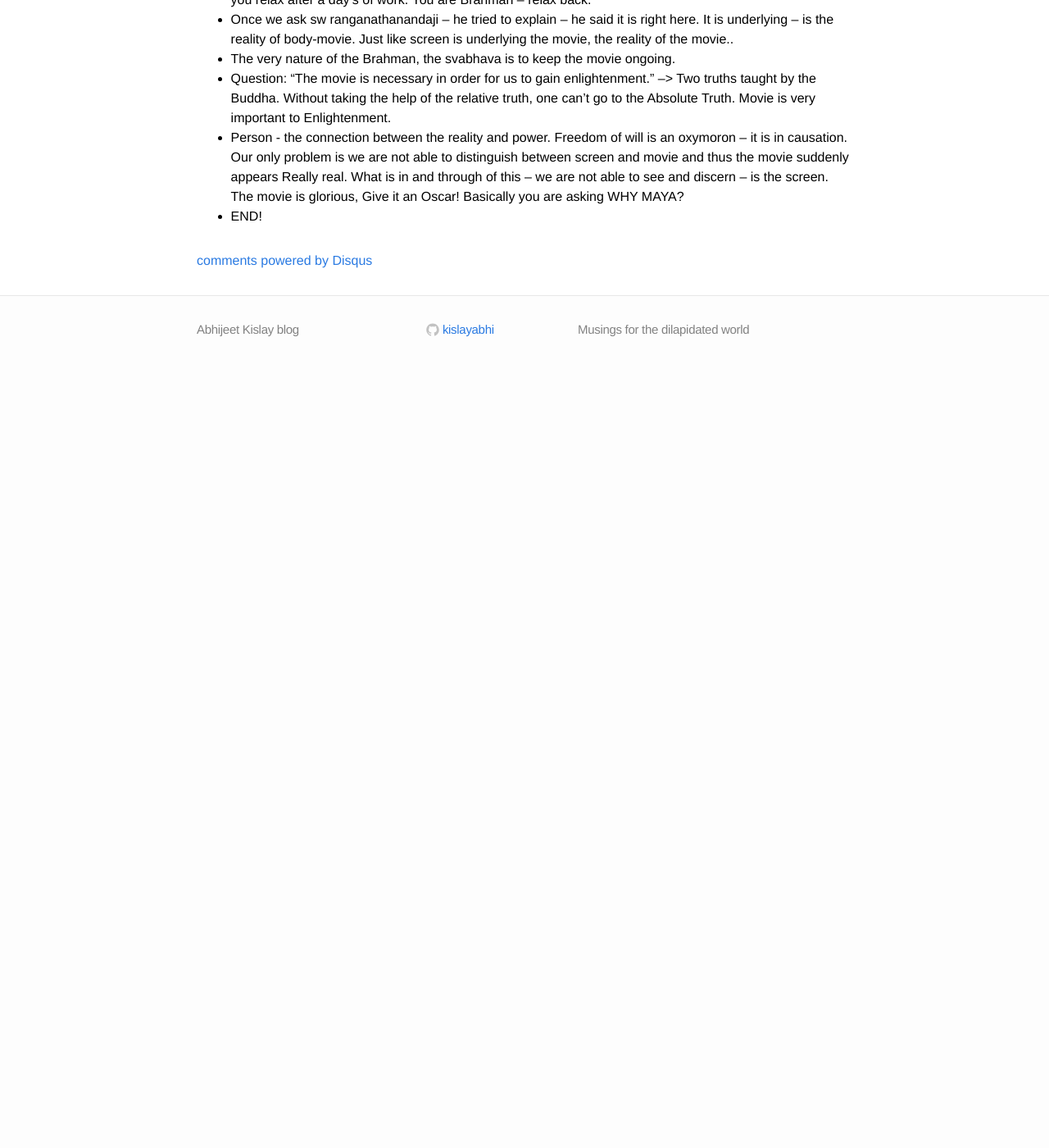
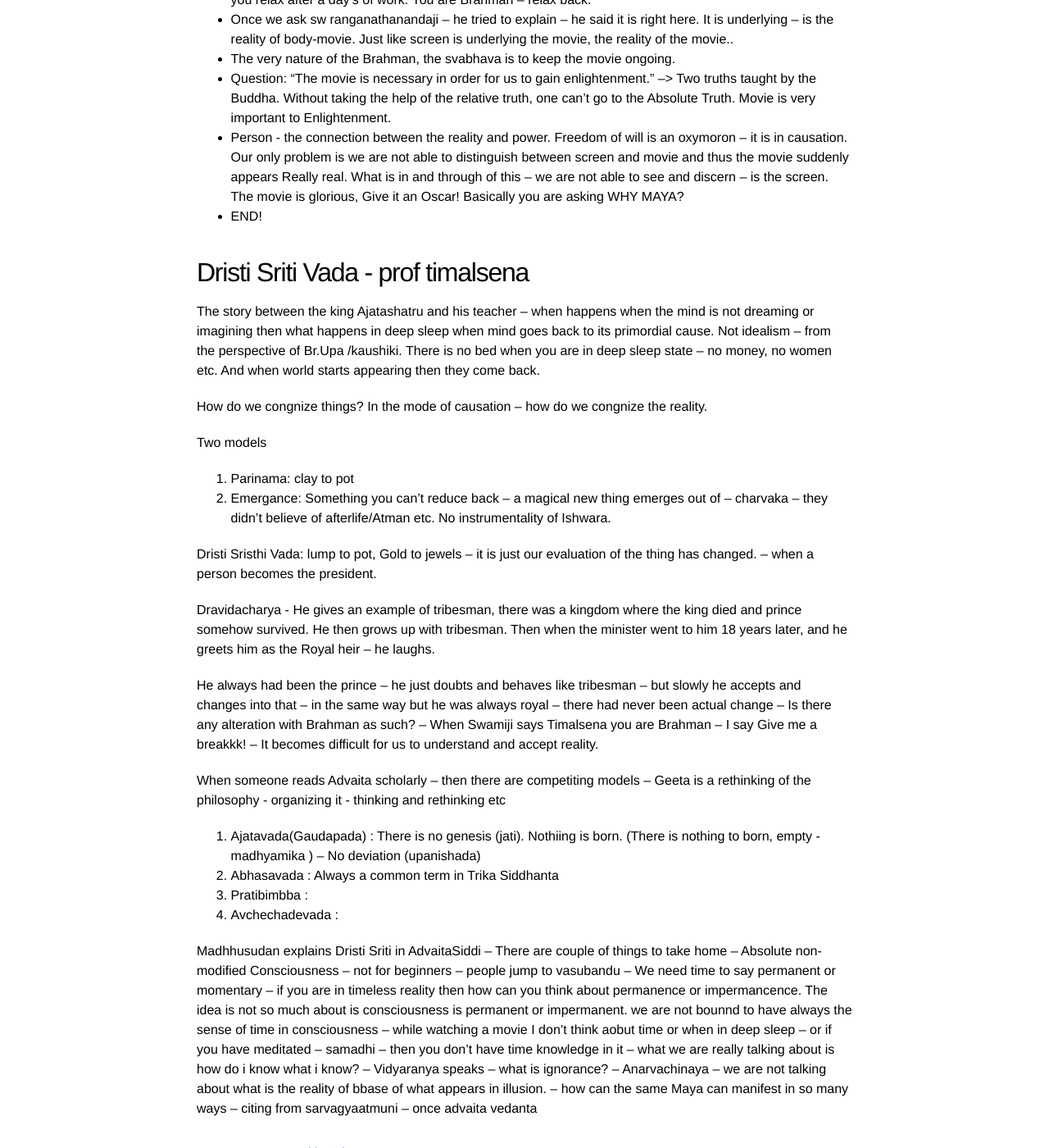
Before and after one commit to kislayabhi/kislayabhi.github.io, a Jekyll site: the page built from _posts/2021-3-3-Lecture-Summaries.md, in a window 1280 px wide and 1400 px high, scrolled down 5135 px. Shown: the whole window at 82% size. Built offline with Jekyll 4.4.1, drawn with Linux system fonts in a browser that asks for light colours; comment, search, counter and statistics services are not loaded; before the commit the page ends 5593 px from its top, so only the background shows below that.

Commit message:
Update 2021-3-3-Lecture-Summaries.md

```diff
--- a/_posts/2021-3-3-Lecture-Summaries.md
+++ b/_posts/2021-3-3-Lecture-Summaries.md
@@ -104,3 +104,30 @@ If the screen is not forcing the movie to run -- then who is making it play -- b
 * Question: "The movie is necessary in order for us to gain enlightenment." --> Two truths taught by the  Buddha. Without taking the help of the relative truth, one can't go to the Absolute Truth. Movie is very important to Enlightenment.
 * Person - the connection between the reality and power. Freedom of will is an oxymoron -- it is in causation. Our only problem is we are not able to distinguish between screen and movie and thus the movie suddenly appears Really real. What is in and through of this -- we are not able to see and discern -- is the screen. The movie is glorious, Give it an Oscar! Basically you are asking WHY MAYA?
 *  END!
+
+
+
+## Dristi Sriti Vada - prof timalsena
+
+The story between the king Ajatashatru and his teacher -- when happens when the mind is not dreaming or imagining then what happens in deep sleep when mind goes back to its primordial cause. Not idealism -- from the perspective of Br.Upa /kaushiki. There is no bed when you are in deep sleep state -- no money, no women etc. And when world starts appearing then they come back.
+
+How do we congnize things? In the mode of causation -- how do we congnize the reality.
+
+Two models
+1. Parinama: clay to pot
+2. Emergance: Something you can't reduce back -- a magical new thing emerges out of -- charvaka -- they didn't believe of afterlife/Atman etc. No instrumentality of Ishwara.
+
+Dristi Sristhi Vada: lump to pot, Gold to jewels -- it is just our evaluation of the thing has changed. -- when a person becomes the president.
+
+Dravidacharya - He gives an example of tribesman, there was a kingdom where the king died and prince somehow survived. He then grows up with tribesman. Then when the minister went to him 18 years later, and he greets him as the Royal heir -- he laughs.
+
+He always had been the prince -- he just doubts and behaves like tribesman -- but slowly he accepts and changes into that -- in the same way but he was always royal -- there had never been actual change -- Is there any alteration with Brahman as such? -- When Swamiji says Timalsena you are Brahman -- I say Give me a breakkk! -- It becomes difficult for us to understand and accept reality.
+
+
+When someone reads Advaita scholarly -- then there are competiting models -- Geeta is a rethinking of the philosophy - organizing it - thinking and rethinking etc
+1. Ajatavada(Gaudapada) : There is no genesis (jati). Nothiing is born. (There is nothing to born, empty - madhyamika ) -- No deviation (upanishada)
+2. Abhasavada : Always a common term in Trika Siddhanta
+3. Pratibimbba :
+4. Avchechadevada :
+
+Madhhusudan explains Dristi Sriti in AdvaitaSiddi -- There are couple of things to take home -- Absolute non-modified Consciousness -- not for beginners -- people jump to vasubandu -- We need time to say permanent or momentary -- if you are in timeless reality then how can you think about permanence or impermancence. The idea is not so much about is consciousness is permanent or impermanent. we are not bounnd to have always the sense of time in consciousness -- while watching a movie I don't think aobut time or when in deep sleep -- or if you have meditated -- samadhi -- then you don't have time knowledge in it -- what we are really talking about is how do i know what i know? -- Vidyaranya speaks -- what is ignorance? -- Anarvachinaya -- we are not talking about what is the reality of bbase of what appears in illusion. -- how can the same Maya can manifest in so many ways -- citing from sarvagyaatmuni -- once advaita vedanta
```
